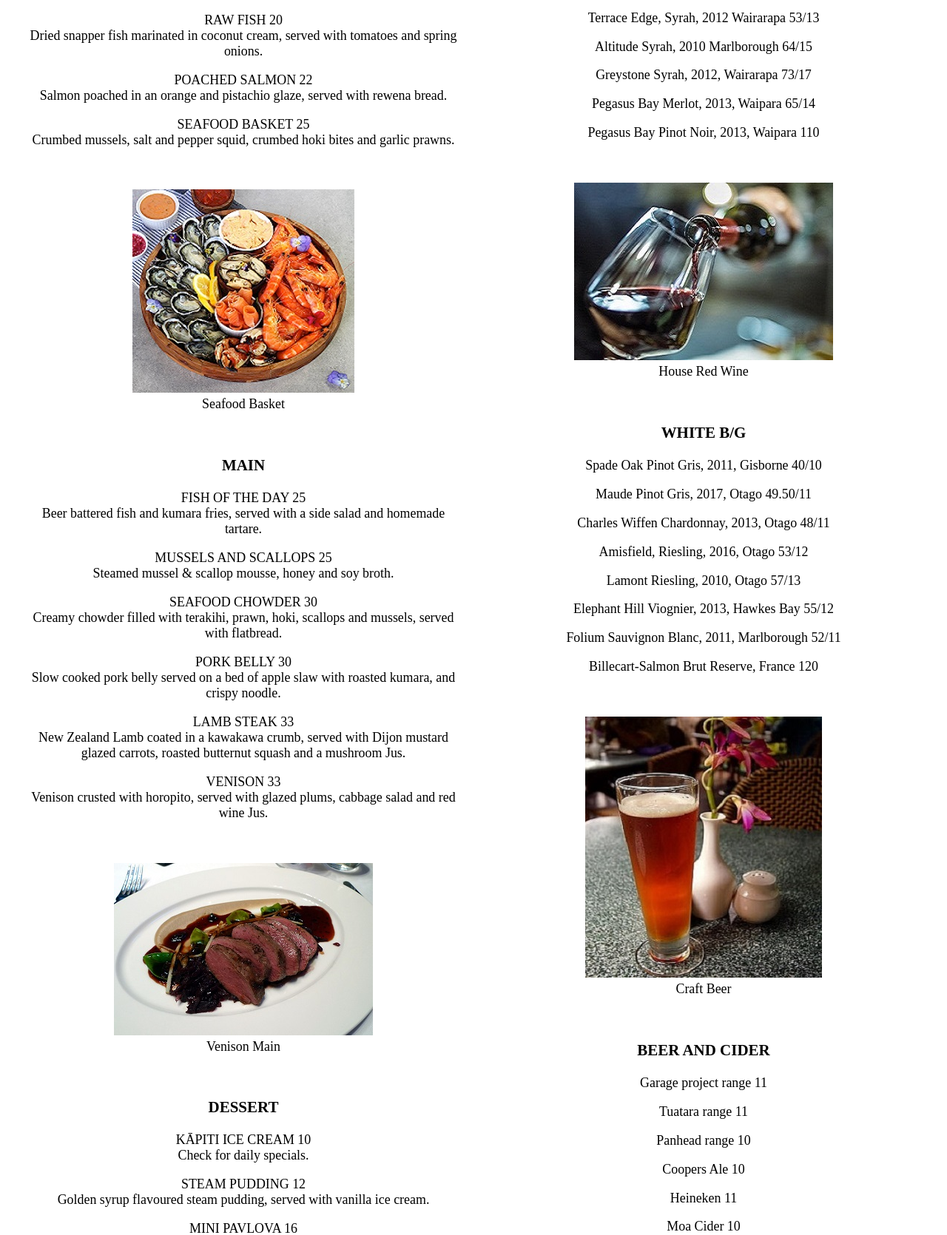
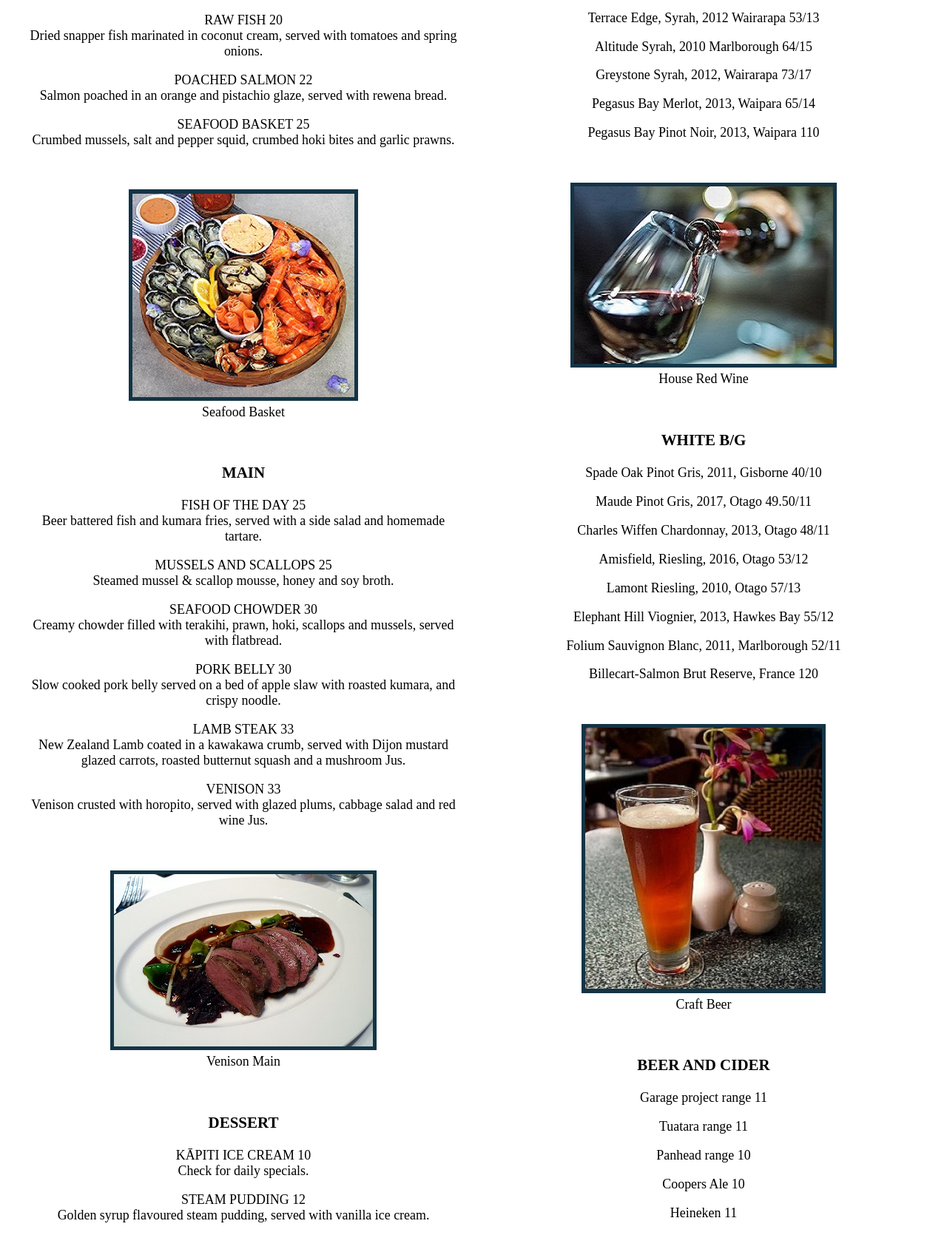
Before and after one commit to ChrisCairns10/ChrisCairns10.github.io, a PHP site: page /Menu/Menu.html in a window 1280 px wide. Shown: the part 476-2146 px from the top of the page at 74% size. Run offline with PHP 8.4, Linux system fonts and the light colour scheme.

Commit message:
Add files via upload

```diff
--- a/CSS/my-css.css
+++ b/CSS/my-css.css
@@ -142,25 +142,32 @@
     left: 0;
     width: 100%;
     height: 100%;
+    background-color:#133445;
+    padding-top: 1%;
+    padding-left: 1%;
+    padding-right: 1%;
+    padding-bottom: 1%;
     }
 
 
-/* Set home page image width and height */
-.imgHome {
-    width: 100%;
+/* Set image style */
+.images {
+    max-width: 100%;
     height: auto;
-    }
-
-/* Set Menu page images width and height*/
-.imgMenu {
-    max-width:100%;
-    height:auto;
+    background-color:#133445;
+    padding-top: 1%;
+    padding-left: 1%;
+    padding-right: 1%;
+    padding-bottom: 1%;
     }
 
 
 /* Style each google form div */
 .formStyle {
     background-color:#133445;
+    color:white;
     padding-top: 1%;
+    padding-left: 1%;
+    padding-right: 1%;
     padding-bottom: 1%;
     }
--- a/Menu/Menu.html
+++ b/Menu/Menu.html
@@ -47,7 +47,7 @@
                 Crumbed mussels, salt and pepper squid, crumbed hoki bites and garlic prawns.</p><br>
 
               <figure>
-                <img class="imgMenu" src="../Images/Seafood-basket.jpg" alt="Seafood Basket after preparation.">
+                <img class="images" src="../Images/Seafood-basket.jpg" alt="Seafood Basket after preparation.">
                 <figcaption>Seafood Basket</figcaption>
               </figure><br>
 
@@ -66,7 +66,7 @@
                 Venison crusted with horopito, served with glazed plums, cabbage salad and red wine Jus.</p><br>
 
               <figure>
-                <img class="imgMenu"  src="../Images/Venison.jpg" alt="Venison Main ready to be served.">
+                <img class="images"  src="../Images/Venison.jpg" alt="Venison Main ready to be served.">
                 <figcaption>Venison Main</figcaption>
               </figure><br>
 
@@ -81,7 +81,7 @@
                 Toffee, fresh bananas and fresh cream. </p><br>
 
               <figure>
-                <img class="imgMenu" src="../Images/Banoffee-pie.jpg" alt="Banoffee Pie ready to be eaten.">
+                <img class="images" src="../Images/Banoffee-pie.jpg" alt="Banoffee Pie ready to be eaten.">
                 <figcaption>Banoffee Pie</figcaption>
               </figure><br>
 
@@ -102,7 +102,7 @@
               <p>Pegasus Bay Pinot Noir, 2013, Waipara 110</p><br>
 
               <figure>
-                <img class="imgMenu" src="../Images/Red Wine.jpg" alt="Red wine poured from the bottle.">
+                <img class="images" src="../Images/Red Wine.jpg" alt="Red wine poured from the bottle.">
                 <figcaption>House Red Wine</figcaption>
               </figure><br>
 
@@ -117,7 +117,7 @@
               <p>Billecart-Salmon Brut Reserve, France 120</p><br>
 
               <figure>
-                <img class="imgMenu" src="../Images/Beer.jpg" alt="Craft beer served by the glass.">
+                <img class="images" src="../Images/Beer.jpg" alt="Craft beer served by the glass.">
                 <figcaption>Craft Beer</figcaption>
               </figure><br>
 
--- a/index.html
+++ b/index.html
@@ -31,7 +31,7 @@
       <div class="row">
         <!-- Column 1: 'RESTAURANT IMAGE' -->
         <div class="column">
-          <img class="imgHome" src="Images/Restaurant.jpg"  alt="The Haukai Restaurant open for dining in the evening.">
+          <img class="images" src="Images/Restaurant.jpg"  alt="The Haukai Restaurant open for dining in the evening.">
         </div>
         <!-- Column 2: 'ABOUT US' -->
         <div class="column">
```
